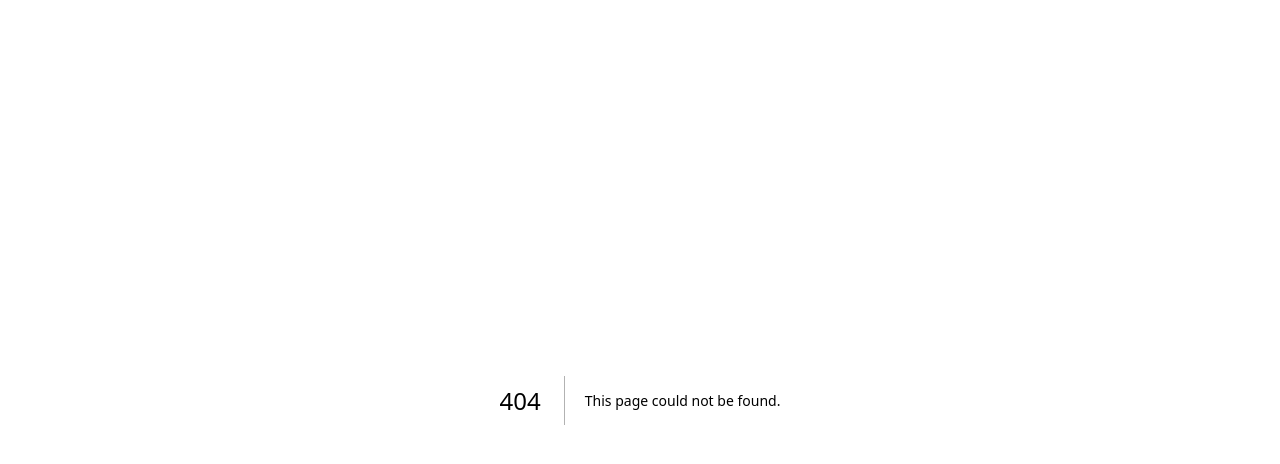
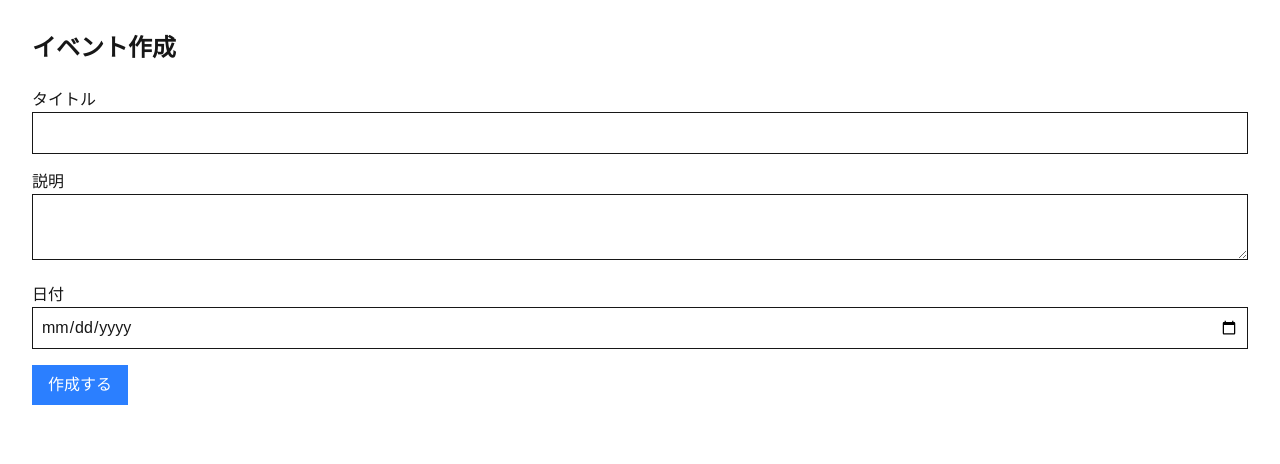
Before and after one commit to MASASHIGE-Y/meet_hub, a Next.js app: page /events/new in a window 1280 px wide. Before the commit this address had no page. Shown: the top 464 px of the page. Built offline with nearby package versions, Linux system fonts and the light colour scheme.

Commit message:
feat: event create

```diff
--- /dev/null
+++ b/app/api/events/route.ts
@@ -0,0 +1,45 @@
+import { getServerSession } from "next-auth";
+import { authOptions } from "../auth/[...nextauth]/route";
+import { NextResponse } from "next/server";
+import { prisma } from "@/lib/prisma";
+
+export async function POST(req: Request) {
+  try {
+    const session = await getServerSession(authOptions);
+
+    // 未ログインは弾く
+    if (!session?.user?.email) {
+      return NextResponse.json({ error: "Unauthorized" }, { status: 401 });
+    }
+
+    const body = await req.json();
+    const { title, description, date } = body;
+
+    // ユーザー取得
+    const user = await prisma.user.findUnique({
+      where: { email: session.user.email },
+    });
+
+    if (!user) {
+      return NextResponse.json({ error: "User not found" }, { status: 404 });
+    }
+
+    // イベント作成
+    const event = await prisma.event.create({
+      data: {
+        title,
+        description,
+        date: new Date(date),
+        creatorId: user.id,
+      },
+    });
+
+    return NextResponse.json(event);
+  } catch (error) {
+    console.error(error);
+    return NextResponse.json(
+      { error: "Something went wrong" },
+      { status: 500 },
+    );
+  }
+}
--- /dev/null
+++ b/app/events/new/page.tsx
@@ -0,0 +1,70 @@
+"use client";
+
+import { useState } from "react";
+import { useRouter } from "next/navigation";
+
+export default function NewEventPage() {
+  const router = useRouter();
+
+  const [title, setTitle] = useState("");
+  const [description, setDescription] = useState("");
+  const [date, setDate] = useState("");
+
+  const handleSubmit = async (e: React.FormEvent) => {
+    e.preventDefault();
+
+    const res = await fetch("/api/events", {
+      method: "POST",
+      body: JSON.stringify({
+        title,
+        description,
+        date,
+      }),
+    });
+
+    if (res.ok) {
+      alert("イベント作成成功🔥");
+      router.push("/dashboard");
+    } else {
+      alert("失敗😭");
+    }
+  };
+
+  return (
+    <main className="p-8">
+      <h1 className="text-2xl font-bold mb-6">イベント作成</h1>
+
+      <form onSubmit={handleSubmit} className="space-y-4">
+        <div>
+          <label>タイトル</label>
+          <input
+            className="border p-2 w-full"
+            value={title}
+            onChange={(e) => setTitle(e.target.value)}
+          />
+        </div>
+
+        <div>
+          <label>説明</label>
+          <textarea
+            className="border p-2 w-full"
+            value={description}
+            onChange={(e) => setDescription(e.target.value)}
+          />
+        </div>
+
+        <div>
+          <label>日付</label>
+          <input
+            type="date"
+            className="border p-2 w-full"
+            value={date}
+            onChange={(e) => setDate(e.target.value)}
+          />
+        </div>
+
+        <button className="bg-blue-500 text-white px-4 py-2">作成する</button>
+      </form>
+    </main>
+  );
+}
```
Also changed, not shown: 1 other file (tests, documents, lock files or other folders).
